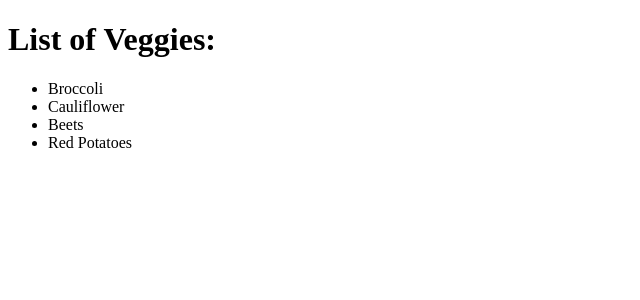
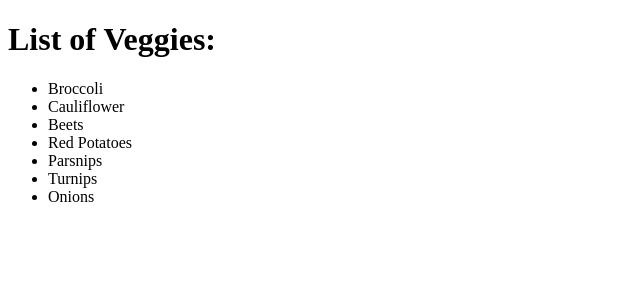
Before and after one commit to monalisa408/veggie-list, an Angular app in the folder veggie-list/: page / in a window 1280 px wide. Shown: the top 300 px of the page, without its empty margins (0-640 px from the left). Built offline with nearby package versions, Linux system fonts and the light colour scheme.

Commit message:
added white veggies

```diff
--- a/veggie-list/src/app/app.component.html
+++ b/veggie-list/src/app/app.component.html
@@ -4,4 +4,7 @@
   <li>Cauliflower</li>
   <li>Beets</li>
   <li>Red Potatoes</li>
+  <li>Parsnips</li>
+  <li>Turnips</li>
+  <li>Onions</li>
 </ul>
```
